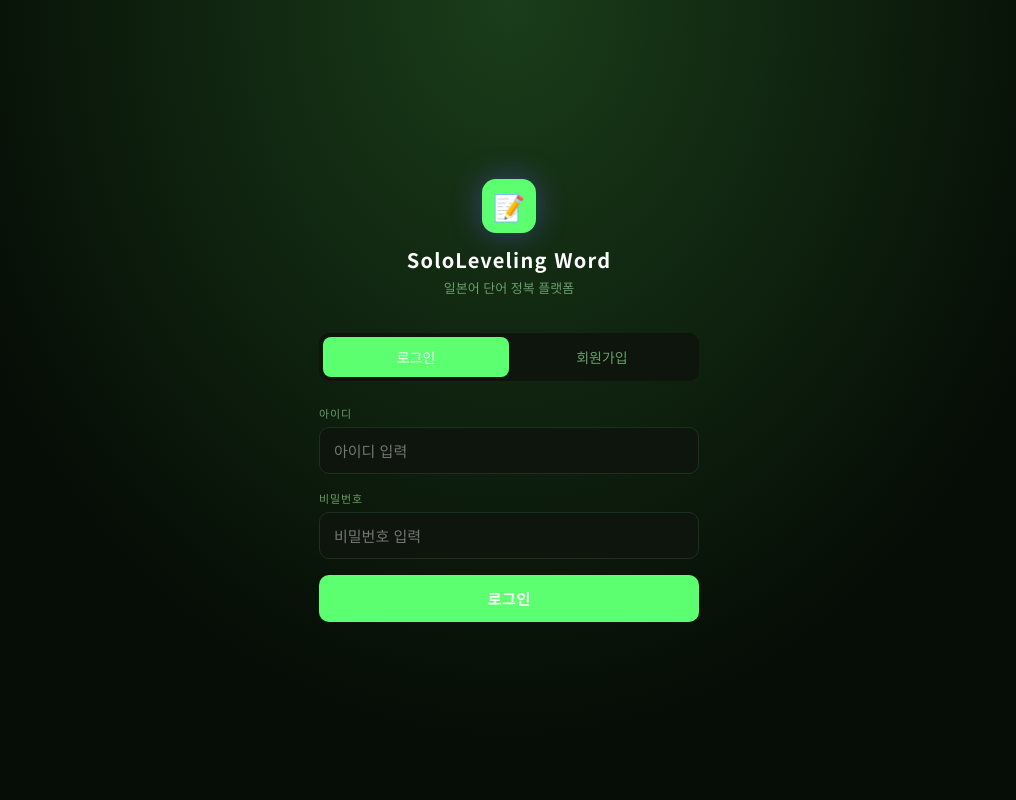
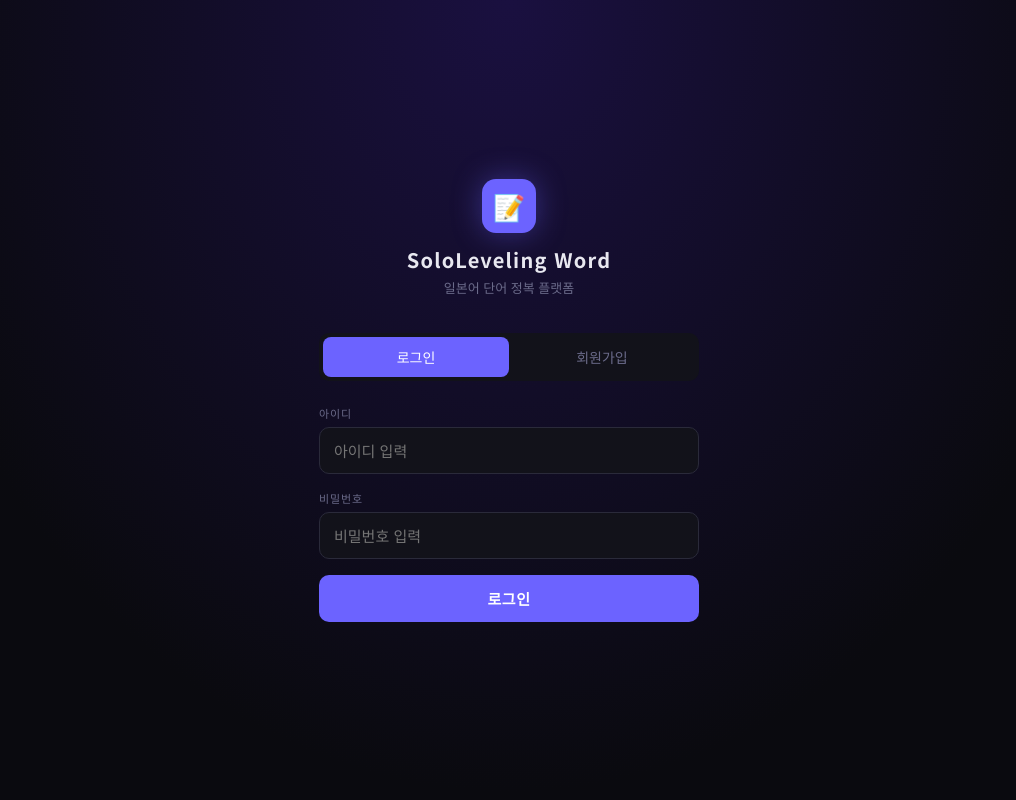
Before and after one commit to kangwoohyun999/Solo_Leveling_JLPT, a Python web app: template templates/login.html in a window 1280 px wide. Shown: the whole page, without its empty margins (131-1147 px from the left). Run offline with Jinja, Linux system fonts and the light colour scheme; the template is opened without the code that fills it, so the values that code supplies are empty.

Commit message:
downgrade

```diff
--- a/templates/base.html
+++ b/templates/base.html
@@ -12,16 +12,16 @@
    CSS 변수 & 리셋
 ════════════════════════════════ */
 :root {
-  --bg:        #060d06;
-  --surface:   #0d150d;
-  --surface2:  #131f13;
-  --border:    #1f2f1f;
-  --accent:    #5BFF6F;
-  --accent2:   #3dcc50;
-  --text:      #ffffff;
-  --muted:     #6a9e6a;
+  --bg:        #0a0a0f;
+  --surface:   #12121a;
+  --surface2:  #1a1a26;
+  --border:    #2a2a3a;
+  --accent:    #6c63ff;
+  --accent2:   #a78bfa;
+  --text:      #e8e8f0;
+  --muted:     #6b6b8a;
   --danger:    #ff4d6d;
-  --success:   #5BFF6F;
+  --success:   #22d3a0;
   --warning:   #fbbf24;
   --radius:    10px;
   --mono:      'Share Tech Mono', monospace;
--- a/templates/login.html
+++ b/templates/login.html
@@ -4,8 +4,8 @@
 {% block extra_style %}
 .auth-wrap {
   min-height:100vh; display:flex; align-items:center; justify-content:center;
- background: radial-gradient(ellipse at 50% 0%, #1a3d1a 0%, var(--bg) 65%);
-box-shadow: 0 0 30px rgba(91,255,111,.25);
+  background:radial-gradient(ellipse at 50% 0%, #1a1040 0%, var(--bg) 70%);
+  padding:24px;
 }
 .auth-box { width:100%; max-width:380px; }
 .auth-logo { text-align:center; margin-bottom:36px; }
```
